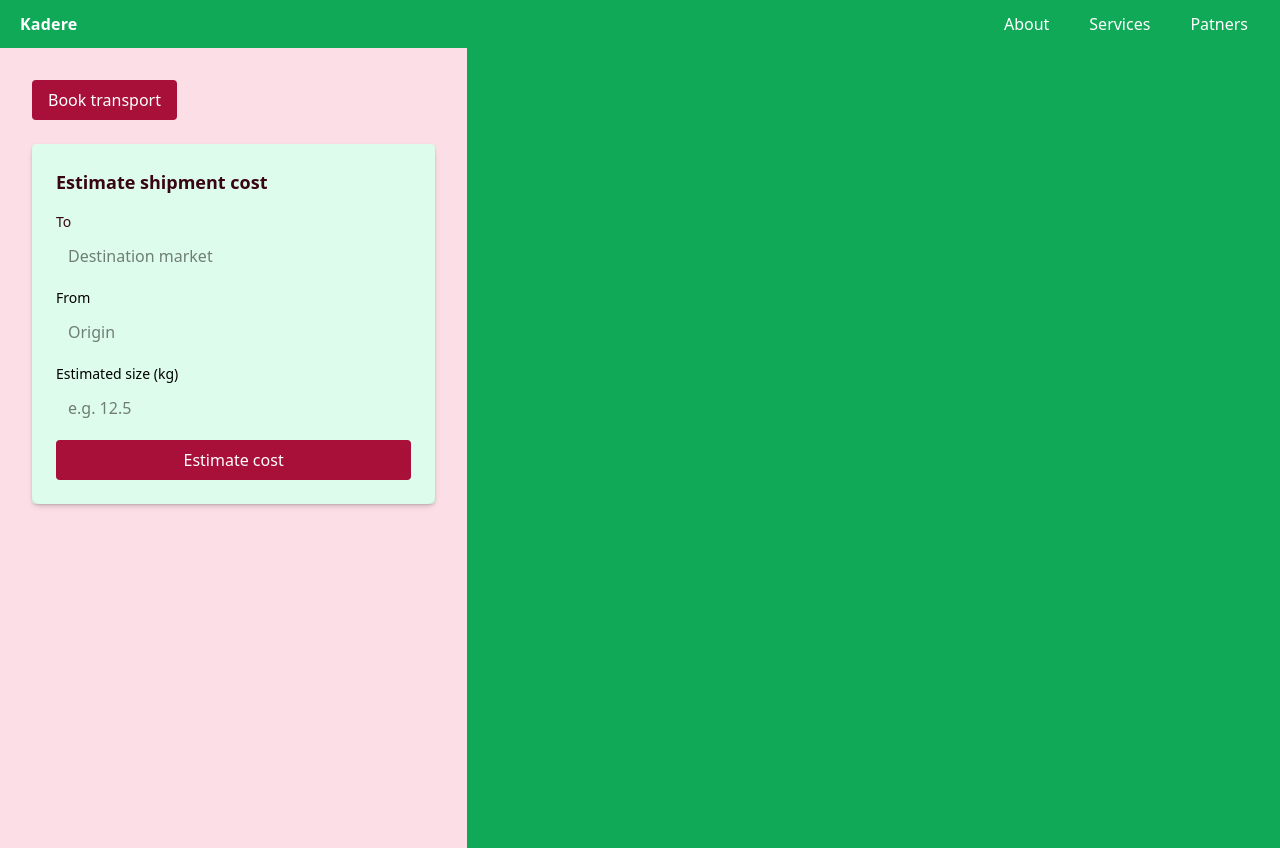
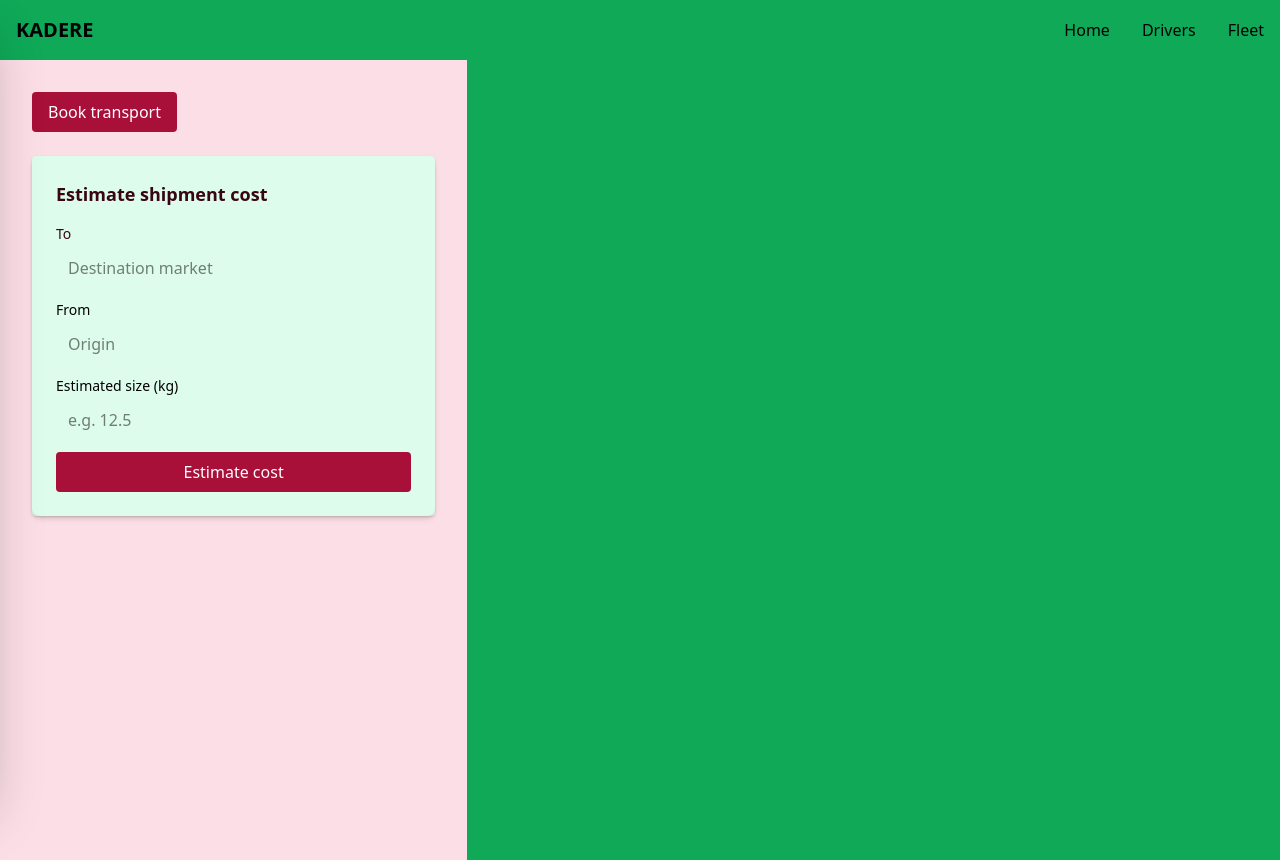
Before and after one commit to GathangaElijah/kadere-logistics, a Next.js app in the folder kadere-frontend/: page / in a window 1280 px wide. Built offline with nearby package versions, Linux system fonts and the light colour scheme.

Commit message:
chore: change the background color

```diff
--- /dev/null
+++ b/kadere-frontend/app/components/Navbar.tsx
@@ -0,0 +1,60 @@
+'use client';
+
+import { useState } from 'react';
+import Link from 'next/link';
+
+export default function Navbar() {
+  const [isOpen, setIsOpen] = useState(false);
+
+  return (
+    <nav className="flex items-center justify-between p-4 bg-primary border-gray-200">
+      <div className="text-xl font-bold">KADERE</div>
+
+      {/* HAMBURGER BUTTON (Hidden > 425px) */}
+      <button
+        onClick={() => setIsOpen(true)}
+        className="block xsm:hidden p-2 text-gray-600 focus:outline-none"
+      >
+        <svg className="w-8 h-8" fill="none" stroke="currentColor" viewBox="0 0 24 24">
+          <path strokeLinecap="round" strokeLinejoin="round" strokeWidth="2" d="M4 6h16M4 12h16M4 18h16" />
+        </svg>
+      </button>
+
+      {/* DESKTOP NAVIGATION (Hidden < 425px) */}
+      <div className="hidden xsm:flex gap-8 font-medium">
+        <Link href="/" className="hover:text-blue-600">Home</Link>
+        <Link href="/drivers" className="hover:text-blue-600">Drivers</Link>
+        <Link href="/fleet" className="hover:text-blue-600">Fleet</Link>
+      </div>
+
+      {/* SIDE DRAWER (MOBILE) */}
+      {/* Background Overlay */}
+      <div
+        className={`fixed inset-0 bg-black/50 z-40 transition-opacity duration-300 ${isOpen ? 'opacity-100' : 'opacity-0 pointer-events-none'}`}
+        onClick={() => setIsOpen(false)}
+      />
+
+      {/* The Drawer Content */}
+      <div className={`
+        fixed top-0 left-0 h-full w-64 bg-white z-50 shadow-2xl p-6
+        transform transition-transform duration-300 ease-in-out
+        ${isOpen ? 'translate-x-0' : '-translate-x-full'}
+      `}>
+        <div className="flex justify-between items-center mb-8">
+          <span className="text-xl font-bold">Menu</span>
+          <button onClick={() => setIsOpen(false)} className="p-2">
+            <svg className="w-6 h-6" fill="none" stroke="currentColor" viewBox="0 0 24 24">
+              <path strokeLinecap="round" strokeLinejoin="round" strokeWidth="2" d="M6 18L18 6M6 6l12 12" />
+            </svg>
+          </button>
+        </div>
+
+        <div className="flex flex-col gap-6 font-medium text-lg">
+          <Link href="/" onClick={() => setIsOpen(false)}>Home</Link>
+          <Link href="/patners" onClick={() => setIsOpen(false)}>Patners</Link>
+          <Link href="/sevices" onClick={() => setIsOpen(false)}>Services</Link>
+        </div>
+      </div>
+    </nav>
+  );
+}
--- a/kadere-frontend/app/globals.css
+++ b/kadere-frontend/app/globals.css
@@ -1,12 +1,10 @@
 @import "tailwindcss";
 
 :root {
-  --background: #ffffff;
+  --background: #f2f2f2;
   --foreground: #171717;
   /* Primary color */
 
-  /* Single app background: linear gradient between #2938C8 and #0D123F */
-  --app-bg: linear-gradient(135deg, #2938c8 0%, #0d123f 100%);
 }
 
 @theme {
@@ -31,6 +29,8 @@
   --color-accent-700: #5D0820;
   --color-accent-800: #380513;
   --color-accent-900: #130206;
+  /* breakpoints */
+  --breakpoint-xsm: 425px;
 }
 
 @media (prefers-color-scheme: dark) {
@@ -49,45 +49,6 @@ body {
   min-height: 100vh;
 }
 
-/* Simple navbar styles */
-.site-nav {
-  width: 100%;
-  display: flex;
-  align-items: center;
-  justify-content: space-between;
-  padding: 0.75rem 1.25rem;
-  gap: 1rem;
-  box-sizing: border-box;
-  color: #fff;
-  /* Solid primary navbar to contrast with the page gradient */
-  background: var(--color-primary);
-}
-
-.site-nav .brand {
-  font-weight: 700;
-  letter-spacing: 0.2px;
-}
-
-.site-nav .nav-links {
-  display: flex;
-  gap: 1rem;
-  list-style: none;
-  margin: 0;
-  padding: 0;
-}
-
-.site-nav .nav-links a {
-  color: #fff;
-  text-decoration: none;
-  padding: 0.5rem 0.75rem;
-  border-radius: 6px;
-  transition: background-color 150ms ease, transform 150ms ease;
-}
-
-.site-nav .nav-links a:hover {
-  background: rgba(255, 255, 255, 0.06);
-  transform: translateY(-1px);
-}
 
 @media (max-width: 640px) {
   .site-nav {
--- a/kadere-frontend/app/layout.tsx
+++ b/kadere-frontend/app/layout.tsx
@@ -1,7 +1,7 @@
 import type { Metadata } from "next";
-import Link from "next/link";
 import { Geist, Geist_Mono } from "next/font/google";
 import "./globals.css";
+import Navbar from "./components/Navbar";
 
 const geistSans = Geist({
   variable: "--font-geist-sans",
@@ -25,27 +25,19 @@ export default function RootLayout({
 }>) {
   return (
     <html lang="en">
+      <head>
+        <meta name="viewport" content="width=device-width, initial-scale=1.0" />
+      </head>
       <body
         className={`${geistSans.variable} ${geistMono.variable} antialiased`}
       >
         <header>
-          <nav className="site-nav">
-            <div className="brand">Kadere</div>
-            <ul className="nav-links">
-              <li>
-                <Link href="/about">About</Link>
-              </li>
-              <li>
-                <Link href="/services">Services</Link>
-              </li>
-              <li>
-                <Link href="/patners">Patners</Link>
-              </li>
-            </ul>
-          </nav>
+          <Navbar />
         </header>
 
-        <main className="w-full h-screen bg-primary flex">{children}</main>
+        <main className="w-full h-screen bg-primary flex items-center">
+          {children}
+        </main>
       </body>
     </html>
   );
```
